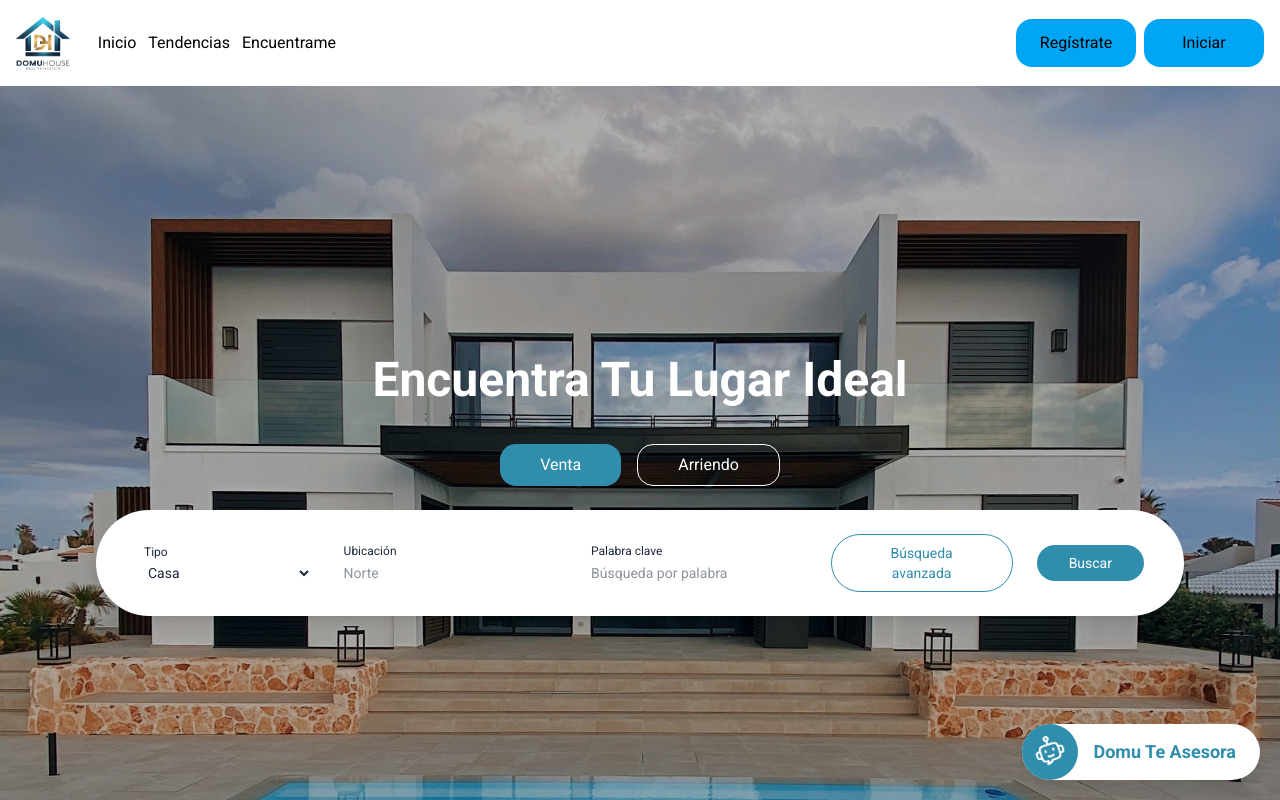
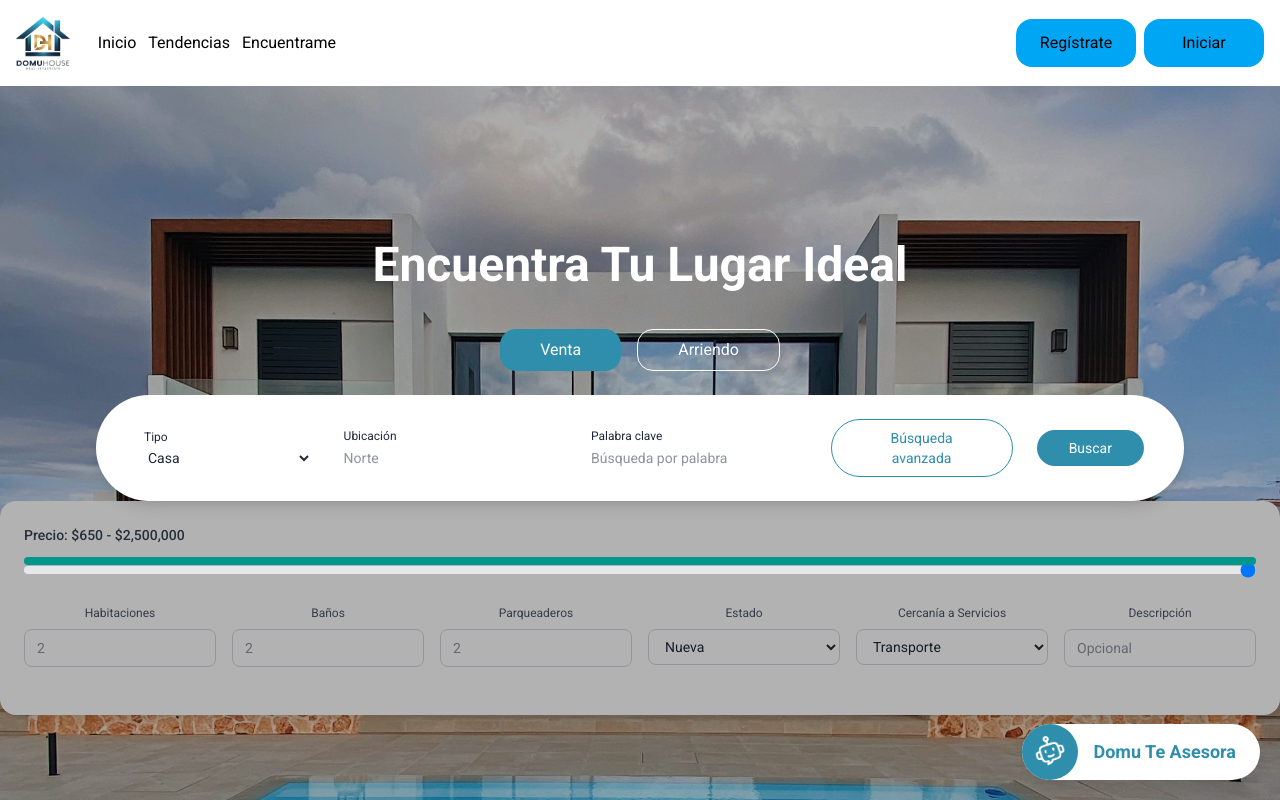
Before and after one commit to Santiago-Taborda-Foronda/DomuHouse, a React (Vite) app: page / in a window 1280 px wide. Both pictures are taken after a click on the button "Búsqueda avanzada". Shown: the top 800 px of the page. Built offline with nearby package versions, Linux system fonts and the light colour scheme.

Commit message:
Busqueda avanzada

```diff
--- a/src/Components/Layouts/Main/Main.jsx
+++ b/src/Components/Layouts/Main/Main.jsx
@@ -1,4 +1,4 @@
-import React from 'react';
+import React, { useState } from 'react';
 import LogoRobot from '../../../assets/images/robot.png'
 import Casa from '../../../assets/images/casLujo2.jpg'
 import Cuadro from '../../../assets/images/cuadro.png'
@@ -53,6 +53,10 @@ const PropertyCard = ({ address, title, rooms, bathrooms, area, price, agentName
 }
 
 export const Main = () => {
+    const [showAdvanced, setShowAdvanced] = useState(false);
+    const [priceRange, setPriceRange] = useState(2500000);
+    const toggleAdvanced = () => setShowAdvanced(!showAdvanced);
+
     const properties = [
         {
             id: 1,
@@ -204,9 +208,10 @@ export const Main = () => {
 
                         <button
                             type="button"
+                            onClick={toggleAdvanced}
                             className="flex items-center gap-8 border border-[#2F8EAC] text-[#2F8EAC] rounded-full px-10 py-2 text-sm "
                         >
-                            Búsqueda avanzada
+                            {showAdvanced ? "Búsqueda avanzada" : "Búsqueda avanzada"}
                         </button>
 
                         <button
@@ -215,8 +220,94 @@ export const Main = () => {
                         >
                             Buscar
                         </button>
+
+
+
                     </form>
                 </div>
+                {/* Panel de Búsqueda Avanzada */}
+                        {showAdvanced && (
+                            <div className="bg-white shadow-lg rounded-2xl p-6 mb-4">
+                                {/* Precio */}
+                                <div className="mb-6">
+                                    <div className="flex justify-between items-center mb-3">
+                                        <span className="text-sm text-gray-700 font-medium">
+                                            Precio: $650 - ${priceRange.toLocaleString()}
+                                        </span>
+                                    </div>
+                                    <div className="relative">
+                                        <input
+                                            type="range"
+                                            min="650"
+                                            max="2500000"
+                                            value={priceRange}
+                                            onChange={(e) => setPriceRange(parseInt(e.target.value))}
+                                            className="w-full h-2 bg-gray-200 rounded-lg appearance-none cursor-pointer"
+                                        />
+                                        <div
+                                            className="absolute top-0 left-0 h-2 bg-teal-600 rounded-lg pointer-events-none"
+                                            style={{ width: `${((priceRange - 650) / (2500000 - 650)) * 100}%` }}
+                                        />
+                                    </div>
+                                </div>
+
+                                {/* Filtros en Flexbox */}
+                                <div className="flex flex-wrap gap-4 mb-6">
+                                    <div className="flex flex-col flex-1 min-w-48">
+                                        <label className="text-xs text-gray-600 mb-2">Habitaciones</label>
+                                        <input
+                                            type="number"
+                                            placeholder="2"
+                                            className="text-sm px-3 py-2 border border-gray-300 rounded-lg text-gray-800 focus:outline-none focus:ring-2 focus:ring-teal-500"
+                                        />
+                                    </div>
+
+                                    <div className="flex flex-col flex-1 min-w-48">
+                                        <label className="text-xs text-gray-600 mb-2">Baños</label>
+                                        <input
+                                            type="number"
+                                            placeholder="2"
+                                            className="text-sm px-3 py-2 border border-gray-300 rounded-lg text-gray-800 focus:outline-none focus:ring-2 focus:ring-teal-500"
+                                        />
+                                    </div>
+
+                                    <div className="flex flex-col flex-1 min-w-48">
+                                        <label className="text-xs text-gray-600 mb-2">Parqueaderos</label>
+                                        <input
+                                            type="number"
+                                            placeholder="2"
+                                            className="text-sm px-3 py-2 border border-gray-300 rounded-lg text-gray-800 focus:outline-none focus:ring-2 focus:ring-teal-500"
+                                        />
+                                    </div>
+
+                                    <div className="flex flex-col flex-1 min-w-48">
+                                        <label className="text-xs text-gray-600 mb-2">Estado</label>
+                                        <select className="text-sm px-3 py-2 border border-gray-300 rounded-lg text-gray-800 focus:outline-none focus:ring-2 focus:ring-teal-500">
+                                            <option value="nueva">Nueva</option>
+                                            <option value="usada">Usada</option>
+                                        </select>
+                                    </div>
+
+                                    <div className="flex flex-col flex-1 min-w-48">
+                                        <label className="text-xs text-gray-600 mb-2">Cercanía a Servicios</label>
+                                        <select className="text-sm px-3 py-2 border border-gray-300 rounded-lg text-gray-800 focus:outline-none focus:ring-2 focus:ring-teal-500">
+                                            <option value="transporte">Transporte</option>
+                                            <option value="escuelas">Escuelas</option>
+                                        </select>
+                                    </div>
+
+                                    <div className="flex flex-col flex-1 min-w-48">
+                                        <label className="text-xs text-gray-600 mb-2">Descripción</label>
+                                        <input
+                                            type="text"
+                                            placeholder="Opcional"
+                                            className="text-sm px-3 py-2 border border-gray-300 rounded-lg text-gray-800 focus:outline-none focus:ring-2 focus:ring-teal-500"
+                                        />
+                                    </div>
+                                </div>
+                            </div>
+                        )}
+
             </div>
 
 
```
